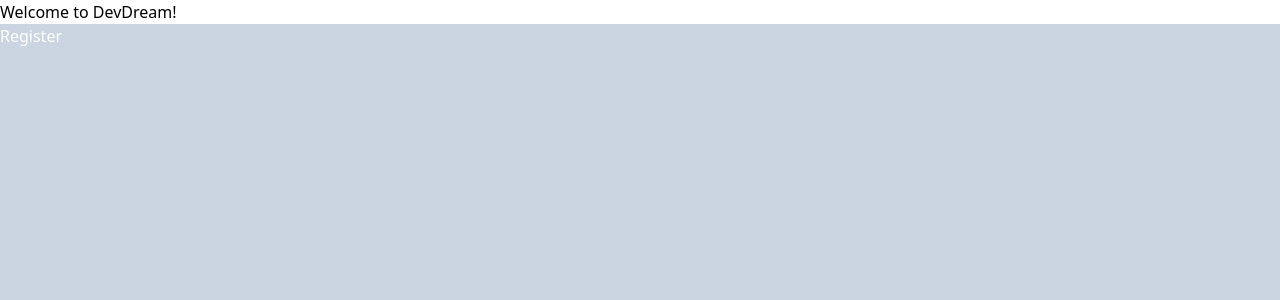
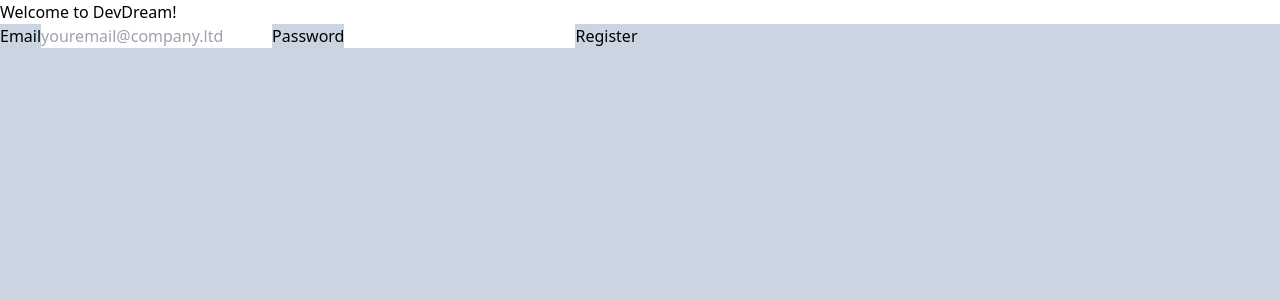
Before and after one commit to AlejandroBenitez/DevDream, a React (Create React App) app in the folder dev-dream/: page /register in a window 1280 px wide. Shown: the top 300 px of the page. Built offline with nearby package versions, Linux system fonts and the light colour scheme.

Commit message:
Se agrega la creación de usuarios con mail y contraseña en firebase, también se agregan estados para manejar errores

```diff
--- a/dev-dream/package.json
+++ b/dev-dream/package.json
@@ -6,10 +6,11 @@
     "@testing-library/jest-dom": "^5.16.4",
     "@testing-library/react": "^13.1.1",
     "@testing-library/user-event": "^13.5.0",
+    "firebase": "^9.7.0",
     "react": "^18.1.0",
     "react-dom": "^18.1.0",
     "react-router-dom": "^6.3.0",
-    "react-scripts": "5.0.1",
+    "react-scripts": "^5.0.1",
     "web-vitals": "^2.1.4"
   },
   "scripts": {
--- a/dev-dream/src/App.js
+++ b/dev-dream/src/App.js
@@ -8,7 +8,7 @@
   return (
     <div className="App">
       <h1>Welcome to DevDream!</h1>
-      <div className="bg-slate-300 h-screen text-white flex">
+      <div className="bg-slate-300 h-screen text-black flex">
         <AuthProvider>
           <Routes>
             <Route path="/" element={<Home />} />
--- a/dev-dream/src/components/Register.js
+++ b/dev-dream/src/components/Register.js
@@ -1,7 +1,56 @@
-import React from "react";
+import { useState } from "react";
+import { useAuth } from "../context/authContext";
+import { useNavigate } from "react-router-dom";
 
 const Register = () => {
-  return <div>Register</div>;
+  const [user, setUser] = useState({
+    email: "",
+    password: "",
+  });
+
+  const [error, setError] = useState();
+
+  const { signUp } = useAuth();
+  const navigate = useNavigate();
+
+  const handleChange = ({ target: { name, value } }) => {
+    setUser({ ...user, [name]: value });
+  };
+
+  const handleSubmit = async (e) => {
+    e.preventDefault();
+    try {
+      await signUp(user.email, user.password);
+      navigate("/");
+    } catch (error) {
+      setError(error.message);
+    }
+  };
+
+  return (
+    <div>
+      {error && <p>{error}</p>}
+      <form onSubmit={handleSubmit}>
+        <label htmlFor="email">Email</label>
+        <input
+          type="email"
+          name="email"
+          placeholder="youremail@company.ltd"
+          onChange={handleChange}
+        />
+
+        <label htmlFor="password">Password</label>
+        <input
+          type="password"
+          name="password"
+          id="password"
+          onChange={handleChange}
+        />
+
+        <button>Register</button>
+      </form>
+    </div>
+  );
 };
 
 export default Register;
--- a/dev-dream/src/context/authContext.js
+++ b/dev-dream/src/context/authContext.js
@@ -1,4 +1,6 @@
 import { createContext, useContext } from "react";
+import { createUserWithEmailAndPassword } from "firebase/auth";
+import { auth } from "../firebase";
 
 export const authContext = createContext();
 
@@ -9,12 +11,11 @@
 };
 
 const AuthProvider = ({ children }) => {
-  const user = {
-    login: true,
-  };
+  const signUp = (email, password) =>
+    createUserWithEmailAndPassword(auth, email, password);
 
   return (
-    <authContext.Provider value={{ user }}>{children}</authContext.Provider>
+    <authContext.Provider value={{ signUp }}>{children}</authContext.Provider>
   );
 };
 
```
Also changed, not shown: 1 other file (tests, documents, lock files or other folders).
